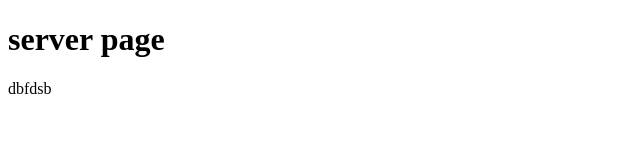
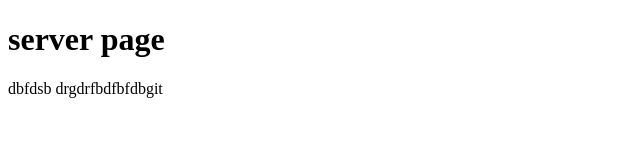
Before and after one commit to AnirudhkrishnaS/Git-Test, a plain HTML site: page server.html in a window 1280 px wide. Shown: the whole page, without its empty margins (0-640 px from the left). Drawn offline with Linux system fonts and the light colour scheme.

Commit message:
git featiure bvramch chamgfed

```diff
--- a/server.html
+++ b/server.html
@@ -8,5 +8,7 @@
 <body>
     <h1>server page</h1>
     dbfdsb
+
+    drgdrfbdfbfdbgit
 </body>
 </html>
```
